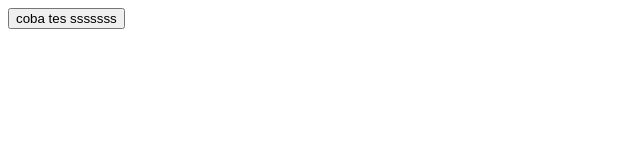
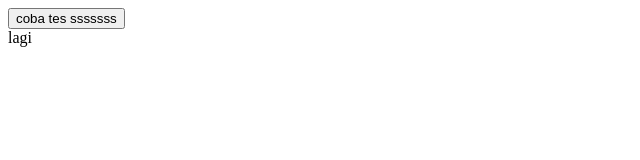
Before and after one commit to jokoprsty/coba, a plain HTML site: page button/button.html in a window 1280 px wide. Shown: the full height of the page, 0-640 px from the left. Drawn offline with Linux system fonts and the light colour scheme.

Commit message:
add div to button

```diff
--- a/button/button.html
+++ b/button/button.html
@@ -4,6 +4,7 @@
     </head>
     <body>
         <button> coba tes sssssss</button>
+        <div>lagi</div>
     </body>
 
 </html>
```
